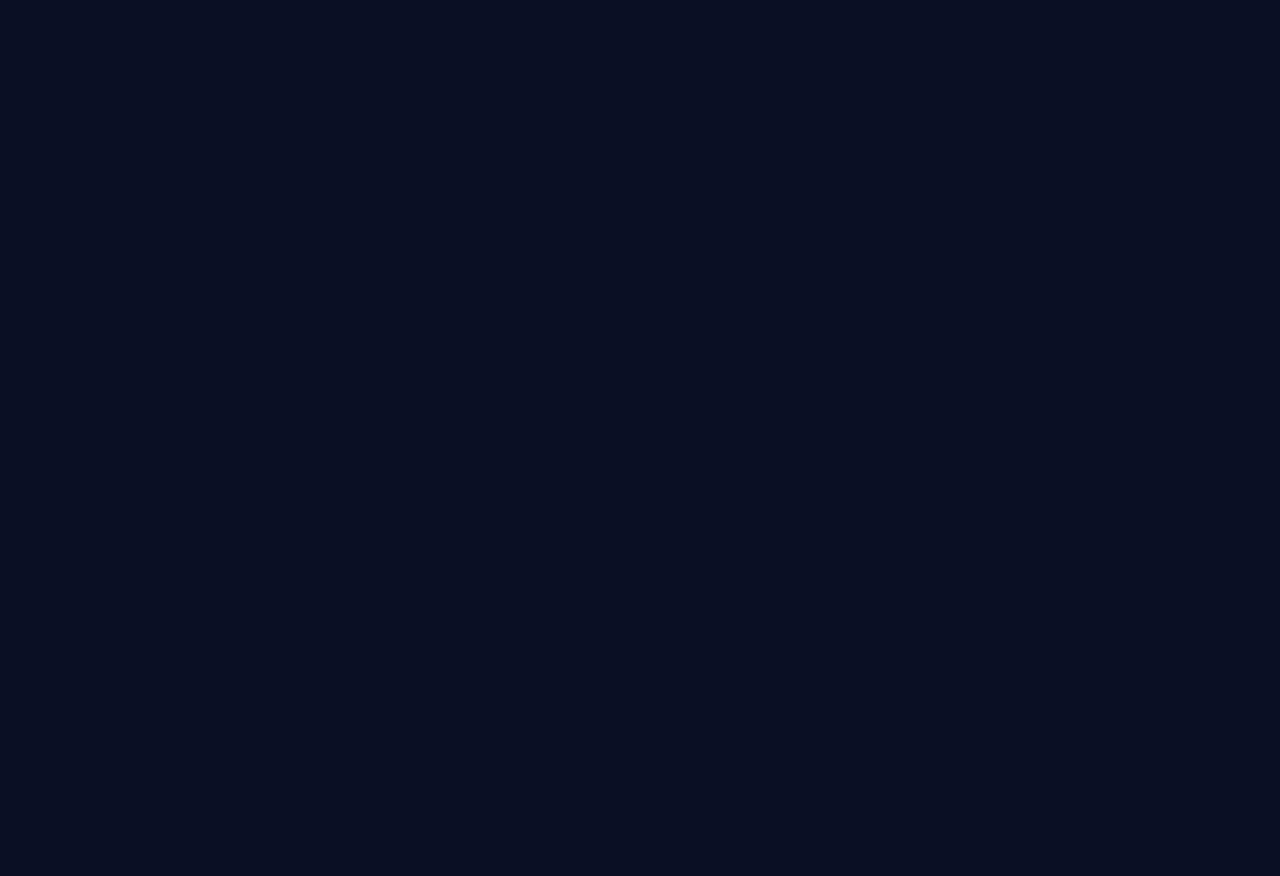
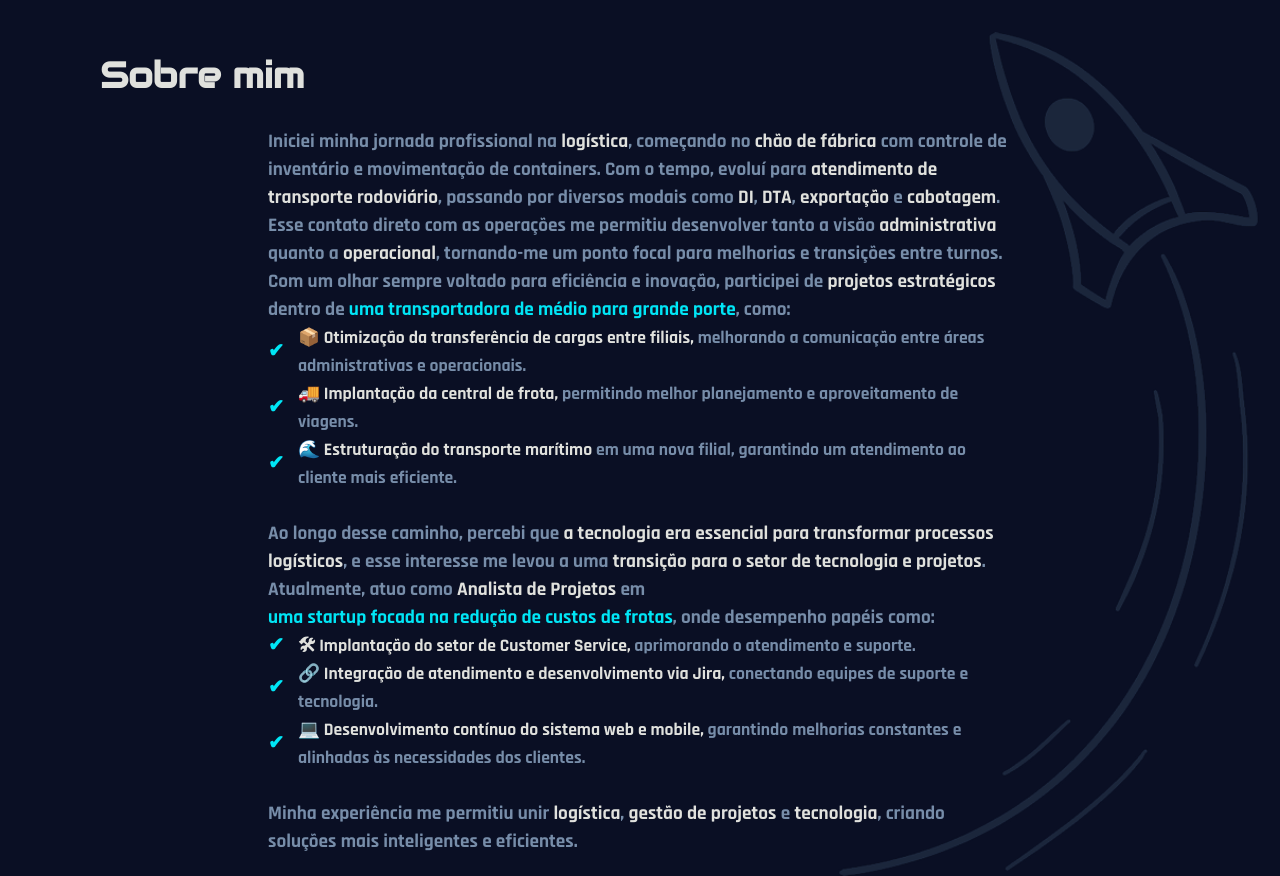
Before and after one commit to GuilhermeDuarte95/Portifolio, a React (Create React App) app: page / in a window 1280 px wide. Shown: the part 960-1836 px from the top of the page. Before the commit the page ends 915 px from the top, so only its background shows below. Built offline with nearby package versions, Linux system fonts and the light colour scheme.

Commit message:
[FEATURE] Add seção sobre mim

```diff
--- a/src/components/about/about.css
+++ b/src/components/about/about.css
@@ -1,13 +1,102 @@
 .about{
     background-color: #0A0F24;
     margin-top: 10%;
+    padding: 20px 20px 20px 20px;
+    margin-top: 20%;
+    background-image: url('../../assets/imgAbout.png');
+    background-size: contain; /* Ajusta a imagem para caber dentro do container */
+    background-position: bottom right; /* Mantém a imagem no topo centralizada */
+    background-repeat: no-repeat;
 }
 
 /* Título principal */
 .title {
-    font-size: 2.5rem; /* Aproximadamente 40px convertido para rem */
+    font-size: 2.25rem; /* Aproximadamente 36px convertido para rem */
     font-weight: bold; /* Peso da fonte */
-    margin-bottom: 6px;
+    margin-bottom: 30px;
     font-family: "Audiowide", serif;
     margin-left: 80px; /* Maior espaçamento da esquerda */
 }
+
+.description {
+    font-size: 1.20rem;
+    line-height: 1.75rem;
+    color: #778DA9;
+    margin: 0 auto;
+    width: 60%;
+}
+
+.light {
+    color: #E0E1DD;
+}
+
+.description li span.dark {
+    color: #778DA9 !important; /* Cor mais escura para o texto dentro de <span class="dark"> */
+}
+
+
+.description a {
+    color: #00E6F6; /* Cor do link */
+    text-decoration: none;
+    position: relative; /* Necessário para o efeito */
+    display: inline-block; /* Permite que o ::after funcione corretamente */
+}
+
+.description a::after {
+    content: "";
+    position: absolute;
+    left: 0;
+    bottom: -1px; /* Ajuste a posição da linha */
+    width: 0%;
+    height: 1px; /* Deixe a linha mais fina */
+    background-color: #00E6F6;
+    transition: width 0.3s ease-in-out;
+}
+
+.description a:hover::after {
+    width: 100%;
+}
+
+.description ul {
+    list-style: none; /* Remove os bullets padrões */
+    padding-left: 0;
+}
+
+.description li {
+    position: relative;
+    padding-left: 30px; /* Espaço para o novo bullet */
+    font-size: 1.1rem;
+    color: #E0E1DD; /* Cor do texto */
+}
+
+.description li::before {
+    content: "✔"; /* Altere o símbolo aqui: ▪, ➤, ✔, etc. */
+    color: #00E6F6; /* Cor do bullet */
+    font-size: 1.2rem;
+    position: absolute;
+    left: 0;
+    top: 50%;
+    transform: translateY(-50%);
+}
+
+/* Ajustes para dispositivos móveis */
+@media (max-width: 768px) {
+    .about {
+        padding: 0 10px;
+        padding-top: 80px; /* Menor padding-top em dispositivos móveis */
+    }
+
+    .title {
+        font-size: 1.5rem; /* Ajuste para telas menores */
+        margin-bottom: 1%;
+        margin-left: 10%;
+    }
+
+    .description {
+        font-size: 1rem; /* Ajuste para telas menores */
+        margin: 0 auto;
+        margin-bottom: 50%;
+        width: 90%;
+    }
+
+}
--- a/src/components/about/about.js
+++ b/src/components/about/about.js
@@ -6,6 +6,7 @@ const About = () => {
   return (
     <section id="about" className="about">
         <h1 className="title">{content.aboutSection.title}</h1>
+        <p className="description">{content.aboutSection.description}</p>
     </section>
   );
 };
--- a/src/components/hero/hero.css
+++ b/src/components/hero/hero.css
@@ -223,6 +223,6 @@
 
     .button-container button:nth-child(3) {
         width: 45%; /* O botão Contato ocupa a largura inteira */
-        margin-bottom: 20%;
+        margin-bottom: 40%;
     }
 }
--- a/src/data/content.js
+++ b/src/data/content.js
@@ -12,6 +12,25 @@ const content = {
 
     aboutSection: {
         title: 'Sobre mim',
+        description: (
+            <>
+                Iniciei minha jornada profissional na <span className="light">logística</span>, começando no <span className="light">chão de fábrica</span> com controle de inventário e movimentação de containers. Com o tempo, evoluí para <span className="light">atendimento de transporte rodoviário</span>, passando por diversos modais como <span className="light">DI</span>, <span className="light">DTA</span>, <span className="light">exportação</span> e <span className="light">cabotagem</span>. Esse contato direto com as operações me permitiu desenvolver tanto a visão <span className="light">administrativa</span> quanto a <span className="light">operacional</span>, tornando-me um ponto focal para melhorias e transições entre turnos.
+                Com um olhar sempre voltado para eficiência e inovação, participei de <span className="light">projetos estratégicos</span> dentro de <a href="https://www.tsacargo.com.br/" target="_blank" rel="noopener noreferrer">uma transportadora de médio para grande porte</a>, como:
+                <ul>
+                    <li>📦 <span className="light">Otimização da transferência de cargas entre filiais</span>, <span className="dark">melhorando a comunicação entre áreas administrativas e operacionais.</span></li>
+                    <li>🚚 <span className="light">Implantação da central de frota</span>, <span className="dark">permitindo melhor planejamento e aproveitamento de viagens.</span></li>
+                    <li>🌊 <span className="light">Estruturação do transporte marítimo</span> <span className="dark">em uma nova filial, garantindo um atendimento ao cliente mais eficiente.</span></li>
+                </ul><br/>
+                Ao longo desse caminho, percebi que <span className="light">a tecnologia era essencial para transformar processos logísticos</span>, e esse interesse me levou a uma <span className="light">transição para o setor de tecnologia e projetos</span>. Atualmente, atuo como <span className="light">Analista de Projetos</span> em <a href="https://www.sumaconnect.com/" target="_blank" rel="noopener noreferrer">uma startup focada na redução de custos de frotas</a>, onde desempenho papéis como:
+                <ul>
+                    <li>🛠 <span className="light">Implantação do setor de Customer Service</span>, <span className="dark">aprimorando o atendimento e suporte.</span></li>
+                    <li>🔗 <span className="light">Integração de atendimento e desenvolvimento via Jira</span>, <span className="dark">conectando equipes de suporte e tecnologia.</span></li>
+                    <li>💻 <span className="light">Desenvolvimento contínuo do sistema web e mobile</span>, <span className="dark">garantindo melhorias constantes e alinhadas às necessidades dos clientes.</span></li>
+                </ul><br/>
+                Minha experiência me permitiu unir <span className="light">logística</span>, <span className="light">gestão de projetos</span> e <span className="light">tecnologia</span>, criando soluções mais inteligentes e eficientes.
+
+            </>
+        )
     },
 
     skillsSection: {
```
Also changed, not shown: src/assets/imgAbout.png (added).
